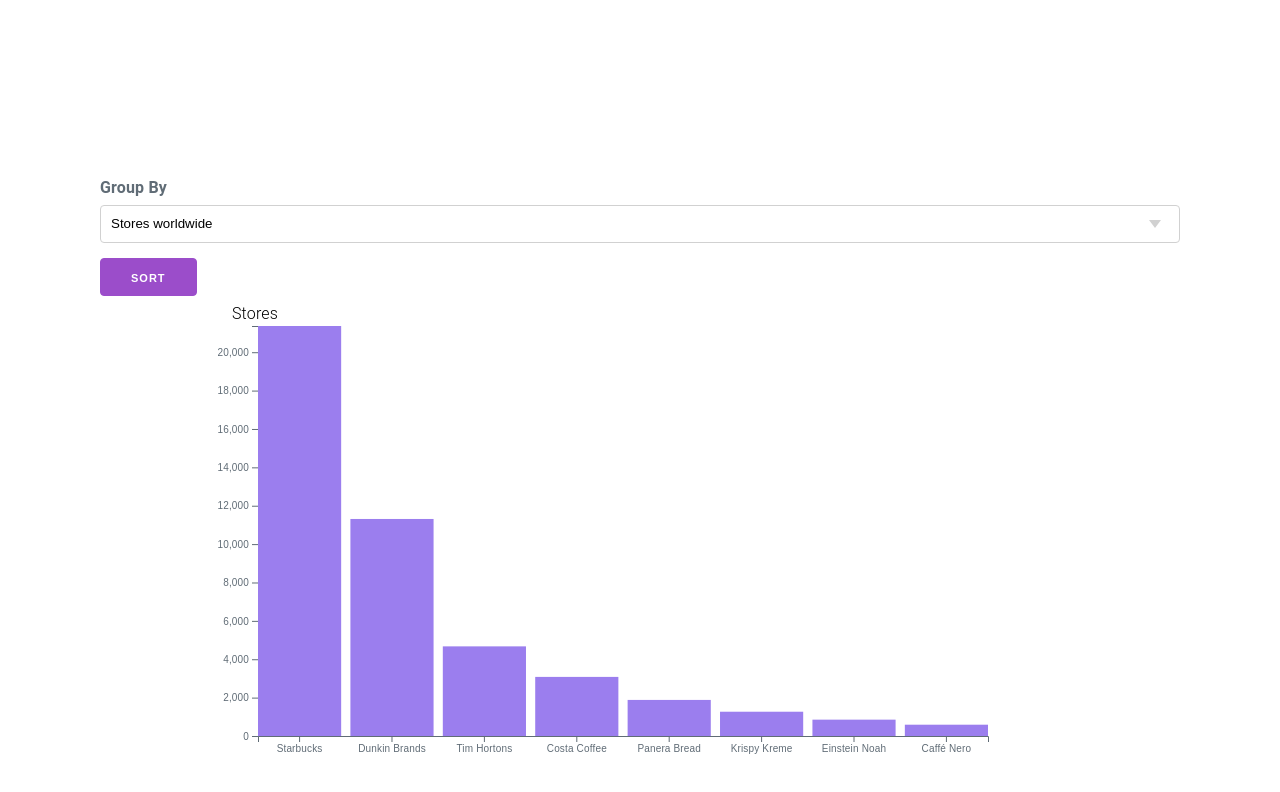
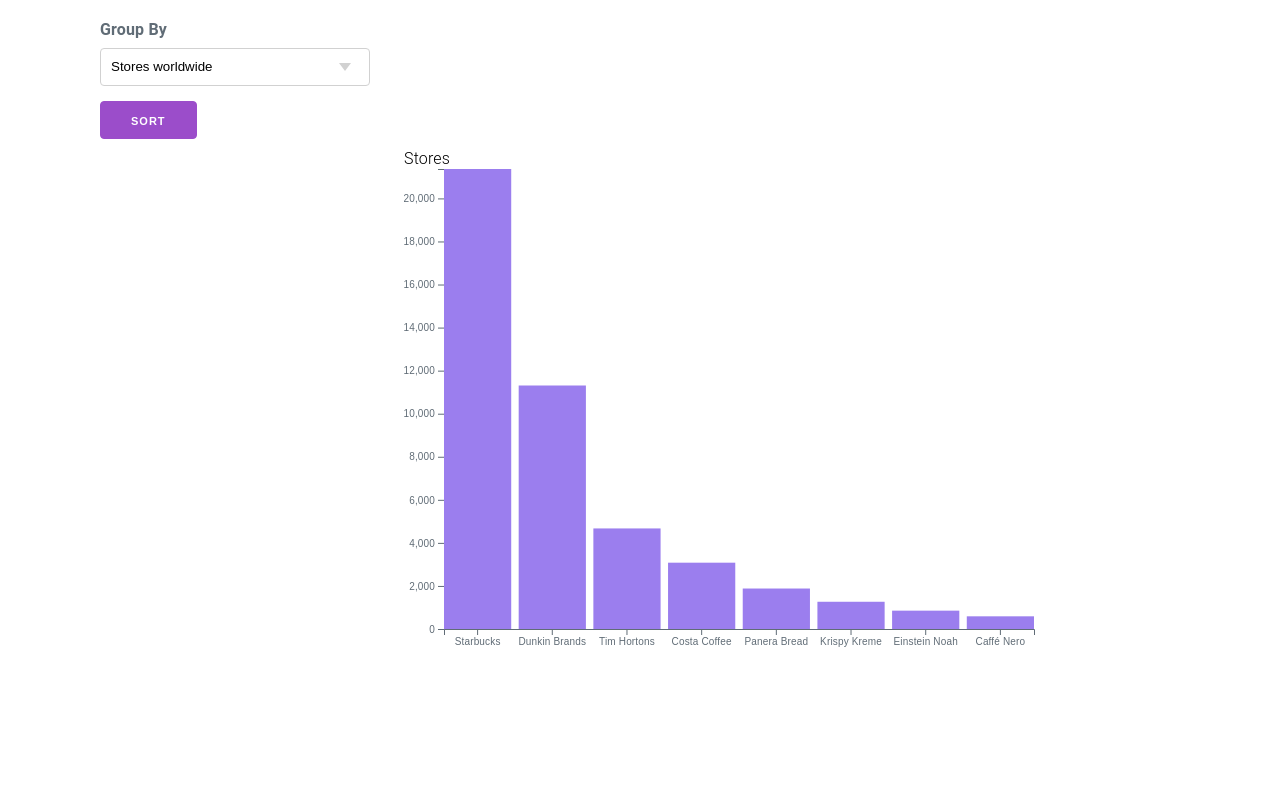
Before and after one commit to kiman-quinn/lab5, a plain HTML site: page index.html in a window 1280 px wide. Shown: the part 66-858 px from the top of the page. After the commit the page ends 800 px from the top, so only its background shows below. Drawn offline with nearby package versions, Linux system fonts and the light colour scheme.

Commit message:
second commit

```diff
--- a/index.html
+++ b/index.html
@@ -5,7 +5,7 @@
 
 <script type = "text/javascript" src="https://d3js.org/d3.v6.min.js"></script>
 <link rel="stylesheet" href="https://cdnjs.cloudflare.com/ajax/libs/milligram/1.4.1/milligram.css">
-<!-- <link rel="stylesheet" href="style.css" /> -->
+<link rel="stylesheet" href="style.css" />
 
 </head>
 
@@ -20,33 +20,23 @@
 
         <h1>Update Pattern</h1>
 
-        <div class = "chart">
-            <svg class = "chart"></svg>
-            <label for="group-by">Group By</label>
 
-        </div>
-
-        <select id="group-by">
-            <option value="stores">Stores worldwide</option>
-            <option value="revenue">Revenue in billion U.S. dollars</option>
-        </select>
-        <button class="sort-button">Sort</button>
-
-        <!-- <div class = "drop-down">
+         <div class = "drop-down">
             <label for="group-by">Group By</label>
             <select id="group-by">
                 <option value="stores">Stores worldwide</option>
                 <option value="revenue">Revenue in billion U.S. dollars</option>
             </select>
-        </div> -->
+        </div>
+        <button class="sort-button">Sort</button>
 
+        <div class = "chart">
+            <svg class = "chart"></svg>
 
+        </div>
 
 
     </div>
-
-
-
 
 
 </body>
@@ -54,22 +44,11 @@
 
 <script type="text/javascript">
 
-    // let type = document.getElementById("group-by")
-    //let type = document.querySelector("#group-by").value;
-    // type.addEventListener('change', function(event){
-    //     console.log(event.target.value);
-    // });
-
-    // let type = d3.select("#group-by").on("change", (e) => {
-    //     type = e.target.value
-    //     console.log(type);
-    // });
-
-    const margin = {top: 20, right: 20, bottom: 70, left: 250},
-        width = 1000 - margin.left - margin.right,
+    const margin = {top: 20, right: 20, bottom: 20, left: 40},
+        width = 650 - margin.left - margin.right,
         height = 500 - margin.top - margin.bottom;
 
-    const svg = d3.select("body").append("svg")
+    const svg = d3.select(".chart").append("svg")
         .attr("width", width + margin.left + margin.right)
         .attr("height", height + margin.top + margin.bottom)
         .append("g")
@@ -93,10 +72,9 @@
     // add axis title
     svg.append("text")
         .attr("class", "y-label")
-        .attr("text-anchor", "end")
-        .attr("y", -19)
-        .attr("x", 20)
-        .attr("dy", ".75em");
+        .attr("text-anchor", "start")
+        .attr("y", -5)
+        .attr("x", -margin.left);
 
     let type = "stores"
     let sort = true;
--- /dev/null
+++ b/style.css
@@ -0,0 +1,3 @@
+.drop-down{
+    width: 25%;
+}
```
